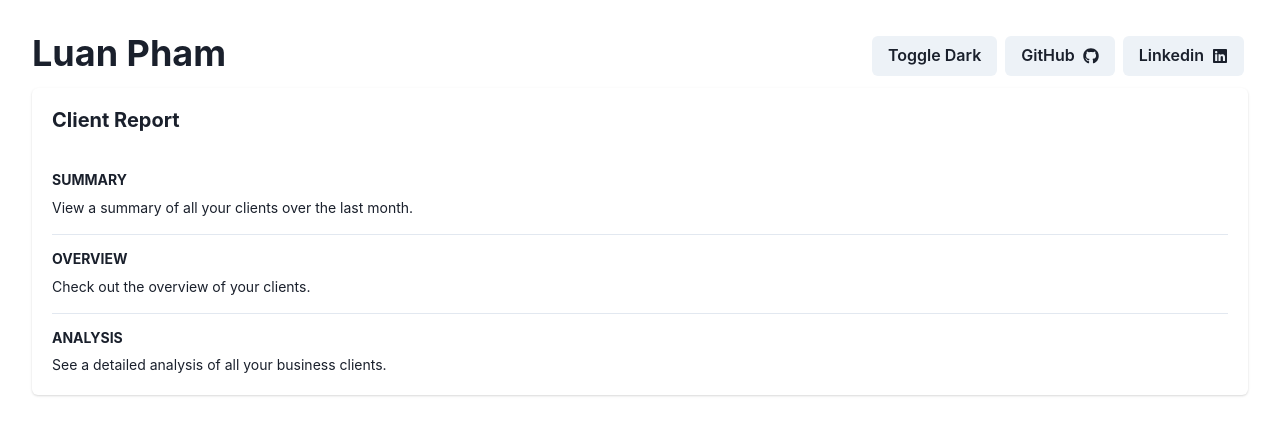
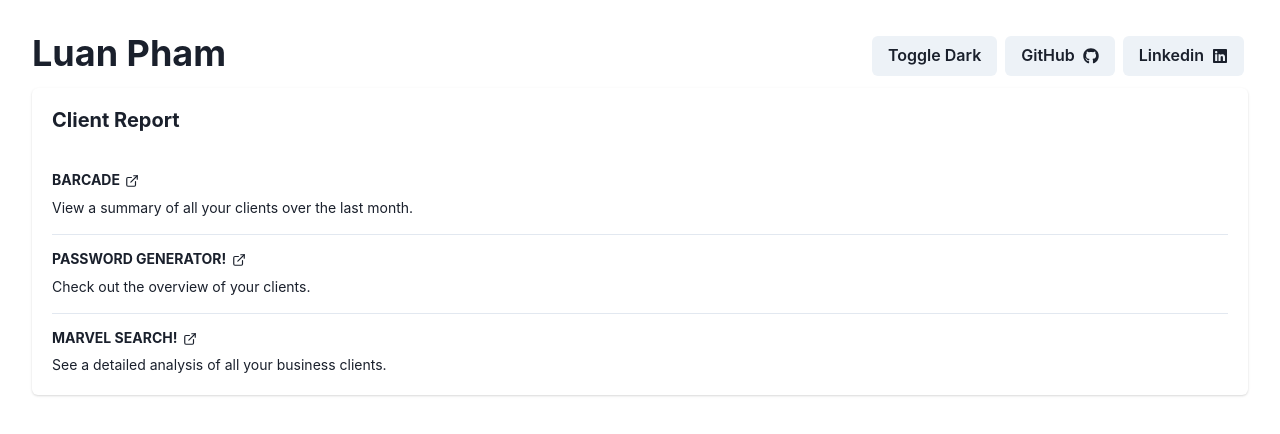
Before and after one commit to Luan-Pham/Portfolio2, a React (Create React App) app: page / in a window 1280 px wide. Shown: the top 434 px of the page. Built offline with nearby package versions, Linux system fonts and the light colour scheme.

Commit message:
added link to projects

```diff
--- a/src/components/Projects.js
+++ b/src/components/Projects.js
@@ -7,7 +7,9 @@
   Box,
   Text,
   StackDivider,
+  Link,
 } from '@chakra-ui/react';
+import { ExternalLinkIcon } from '@chakra-ui/icons';
 
 function Projects() {
   return (
@@ -20,7 +22,12 @@
         <Stack divider={<StackDivider />} spacing='4'>
           <Box>
             <Heading size='xs' textTransform='uppercase'>
-              Summary
+              <Link
+                href='https://secure-everglades-09731.herokuapp.com/'
+                isExternal
+              >
+                Barcade <ExternalLinkIcon mx='2px' />
+              </Link>
             </Heading>
             <Text pt='2' fontSize='sm'>
               View a summary of all your clients over the last month.
@@ -28,7 +35,12 @@
           </Box>
           <Box>
             <Heading size='xs' textTransform='uppercase'>
-              Overview
+              <Link
+                href='https://luan-pham.github.io/Password-Generator/'
+                isExternal
+              >
+                Password Generator! <ExternalLinkIcon mx='2px' />
+              </Link>
             </Heading>
             <Text pt='2' fontSize='sm'>
               Check out the overview of your clients.
@@ -36,7 +48,12 @@
           </Box>
           <Box>
             <Heading size='xs' textTransform='uppercase'>
-              Analysis
+              <Link
+                href='https://luan-pham.github.io/Marvel-Project/'
+                isExternal
+              >
+                Marvel Search! <ExternalLinkIcon mx='2px' />
+              </Link>
             </Heading>
             <Text pt='2' fontSize='sm'>
               See a detailed analysis of all your business clients.
```
